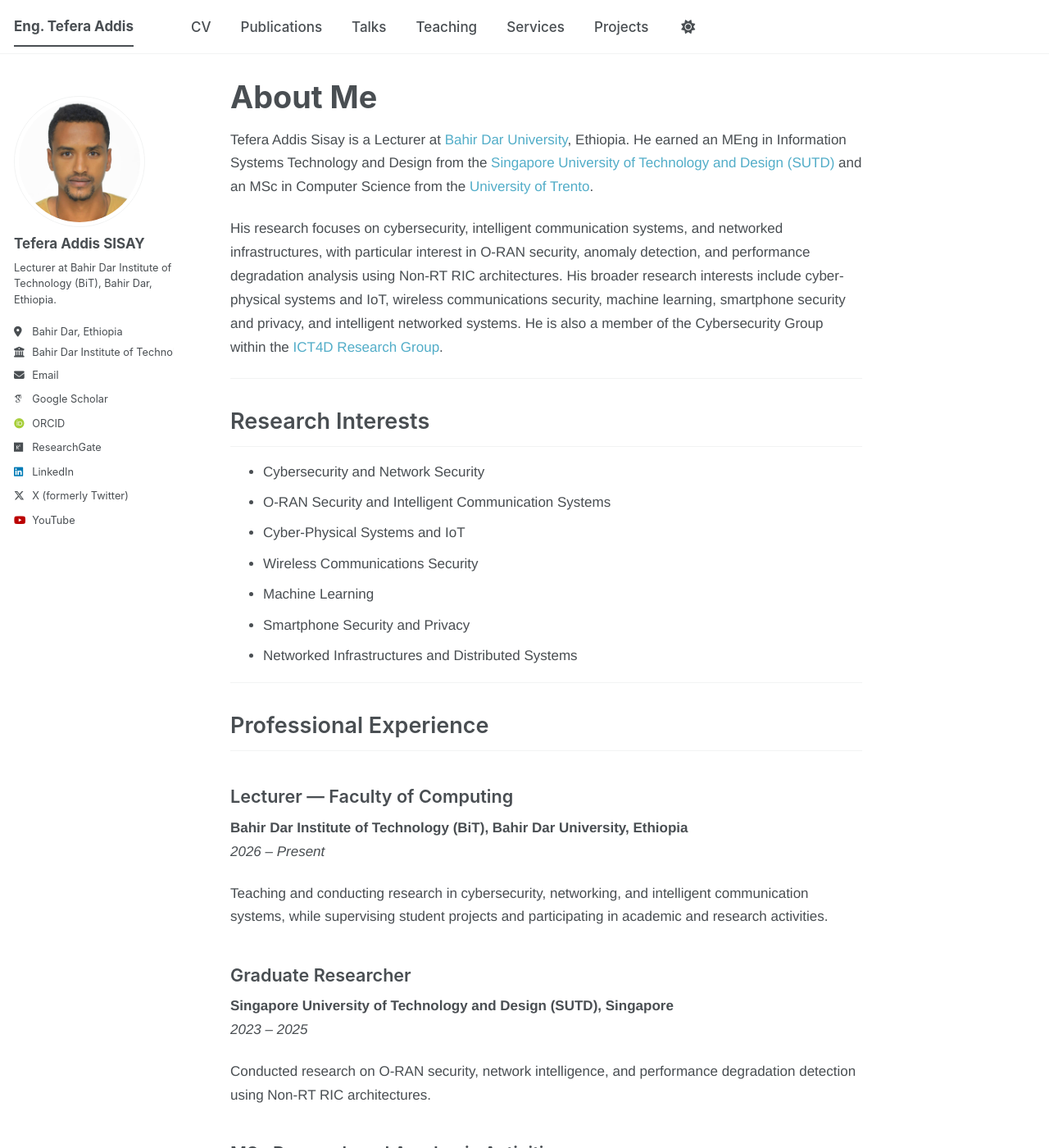
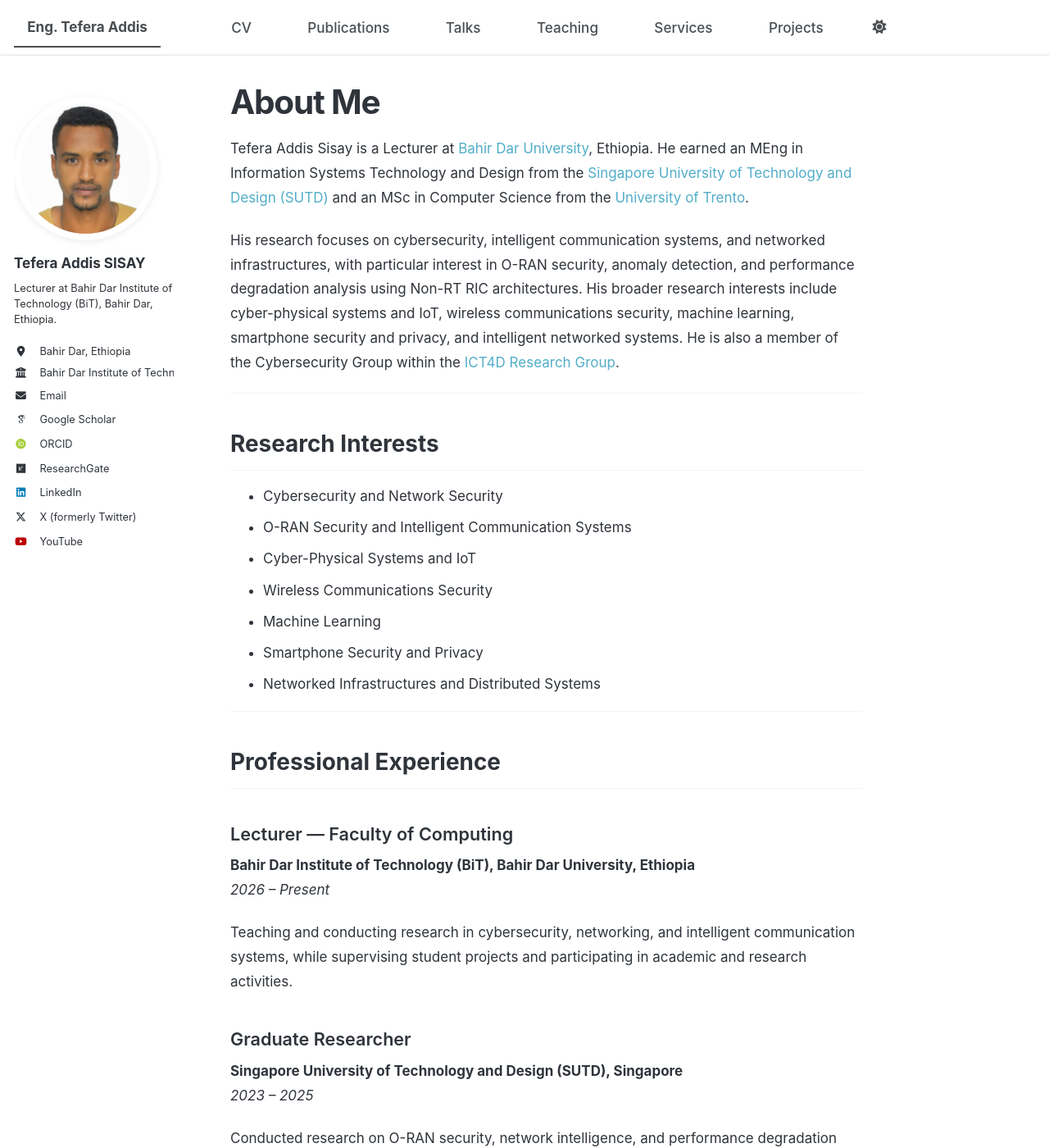
Before and after one commit to tefera-addis-sisay/tefera-addis-sisay.github.io, a Jekyll site: the page built from _pages/about.md, in a window 1280 px wide and 1400 px high. Shown: the whole window at 82% size. Built offline with Jekyll 4.4.1, drawn with Linux system fonts in a browser that asks for light colours; some web fonts are replaced; a script bundle is joined from its source files by our own code; library files that are not in the unit come from our copies.

Commit message:
Update main.scss

```diff
--- a/assets/css/main.scss
+++ b/assets/css/main.scss
@@ -1,5 +1,4 @@
 ---
-
 ---
 
 @import
@@ -37,34 +36,59 @@
 ;
 
 /* =========================================================
-SIMPLE MIT-STYLE ACADEMIC DESIGN
+   CLEAN MIT-STYLE ACADEMIC DESIGN
+   Safe for Academic Pages
 ========================================================= */
 
+/* ---------------------------------------------------------
+   Base Typography
+--------------------------------------------------------- */
+
 body {
-font-family: "Helvetica Neue", Helvetica, Arial, sans-serif;
+  font-family:
+    "Inter",
+    "Helvetica Neue",
+    Helvetica,
+    Arial,
+    sans-serif;
+
   font-size: 17px;
-line-height: 1.7;
+  line-height: 1.75;
+
+  color: #2f343b;
+
+  -webkit-font-smoothing: antialiased;
+  -moz-osx-font-smoothing: grayscale;
 }
 
-/* Content width */
+/* ---------------------------------------------------------
+   Content Width
+--------------------------------------------------------- */
 
 .page__content,
 .archive__content {
-max-width: 800px;
+  max-width: 850px;
 }
 
-/* Headings */
+/* ---------------------------------------------------------
+   Headings
+--------------------------------------------------------- */
 
-h1 {
-font-size: 2.1rem;
+h1,
+.page__title {
+  font-size: 2.25rem;
   font-weight: 700;
   line-height: 1.2;
+  letter-spacing: -0.03em;
+
+  margin-bottom: 1rem;
 }
 
 h2 {
-font-size: 1.5rem;
-font-weight: 600;
-margin-top: 2rem;
+  font-size: 1.55rem;
+  font-weight: 650;
+
+  margin-top: 2.5rem;
   margin-bottom: 0.75rem;
 }
 
@@ -73,47 +97,117 @@
   font-weight: 600;
 }
 
-/* Paragraphs */
+/* ---------------------------------------------------------
+   Paragraphs
+--------------------------------------------------------- */
 
-p {
-line-height: 1.7;
+p,
+li {
+  line-height: 1.75;
 }
 
-/* Links */
+/* ---------------------------------------------------------
+   Links
+--------------------------------------------------------- */
 
-.page__content a {
+.page__content a,
+.archive__item a {
   text-decoration: none;
 }
 
-.page__content a:hover {
+.page__content a:hover,
+.archive__item a:hover {
   text-decoration: underline;
 }
 
-/* Navigation */
+/* ---------------------------------------------------------
+   Navigation
+--------------------------------------------------------- */
+
+.masthead {
+  border-bottom: 1px solid rgba(0, 0, 0, 0.08);
+}
+
+.greedy-nav {
+  background: transparent;
+}
 
 .greedy-nav a {
   font-weight: 500;
+  font-size: 0.95rem;
+
+  padding-left: 0.9rem;
+  padding-right: 0.9rem;
 }
 
-/* Sidebar profile */
+.greedy-nav a:hover {
+  text-decoration: none;
+}
+
+.site-title {
+  font-weight: 700;
+}
+
+/* ---------------------------------------------------------
+   Sidebar
+--------------------------------------------------------- */
+
+.sidebar {
+  font-size: 0.95rem;
+}
+
+/* ---------------------------------------------------------
+   Profile Picture
+--------------------------------------------------------- */
+
+.author__avatar {
+  margin-bottom: 1rem;
+}
 
 .author__avatar img {
-width: 160px;
-height: 160px;
+  width: 175px;
+  height: 175px;
+
   object-fit: cover;
+
   border-radius: 50%;
+
+  border: 3px solid #ffffff;
+
+  box-shadow:
+    0 2px 8px rgba(0, 0, 0, 0.08);
+
+  transition: transform 0.2s ease;
 }
 
+.author__avatar img:hover {
+  transform: scale(1.02);
+}
+
+/* ---------------------------------------------------------
+   Author Information
+--------------------------------------------------------- */
+
 .author__name {
+  font-size: 1.4rem;
   font-weight: 700;
+
+  margin-top: 0.5rem;
+  margin-bottom: 0.35rem;
 }
 
 .author__bio {
   font-size: 0.95rem;
-line-height: 1.5;
+  line-height: 1.55;
 }
 
-/* Keep default Academic Pages social links */
+/* ---------------------------------------------------------
+   Social Links
+--------------------------------------------------------- */
+
+.author__urls {
+  margin-top: 1rem;
+}
 
 .author__urls a {
   text-decoration: none;
@@ -123,17 +217,74 @@
   text-decoration: underline;
 }
 
-/* Remove unnecessary shadows */
+.author__urls i,
+.author__urls .fa,
+.author__urls .fab,
+.author__urls .fas {
+  width: 1.3rem;
+  text-align: center;
+  margin-right: 0.45rem;
+}
+
+/* ---------------------------------------------------------
+   Archive Pages
+--------------------------------------------------------- */
+
+.archive__item {
+  margin-bottom: 1.5rem;
+}
+
+.archive__item-title {
+  font-weight: 650;
+}
+
+.archive__item-excerpt {
+  margin-top: 0.35rem;
+}
+
+/* ---------------------------------------------------------
+   Tables
+--------------------------------------------------------- */
+
+table {
+  font-size: 0.95rem;
+}
+
+/* ---------------------------------------------------------
+   Buttons
+--------------------------------------------------------- */
 
 .btn,
+.btn--primary,
 .notice,
 .archive__item {
   box-shadow: none !important;
 }
 
-/* Mobile */
+/* ---------------------------------------------------------
+   Code Blocks
+--------------------------------------------------------- */
+
+pre,
+code {
+  font-size: 0.92rem;
+}
+
+/* ---------------------------------------------------------
+   Footer
+--------------------------------------------------------- */
+
+.page__footer {
+  margin-top: 3rem;
+  border-top: 1px solid rgba(0, 0, 0, 0.08);
+}
+
+/* ---------------------------------------------------------
+   Mobile
+--------------------------------------------------------- */
 
 @media (max-width: 900px) {
+
   .page__content,
   .archive__content {
     max-width: 100%;
@@ -142,7 +293,16 @@
   }
 
   .author__avatar img {
-width: 140px;
-height: 140px;
+    width: 145px;
+    height: 145px;
+  }
+
+  h1,
+  .page__title {
+    font-size: 1.9rem;
+  }
+
+  h2 {
+    font-size: 1.4rem;
   }
 }
```
Lines whose indentation alone changed are shown as unchanged.
